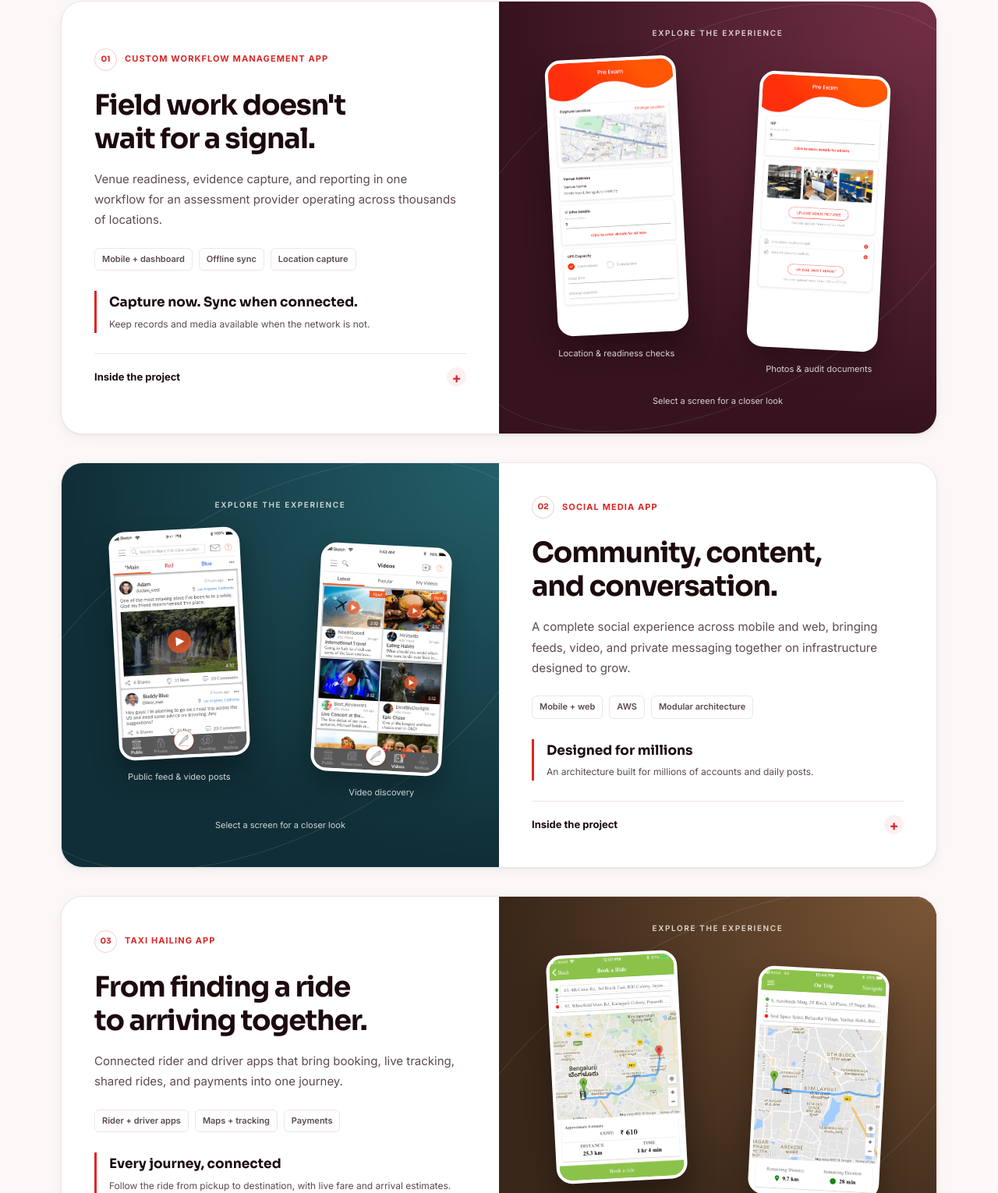
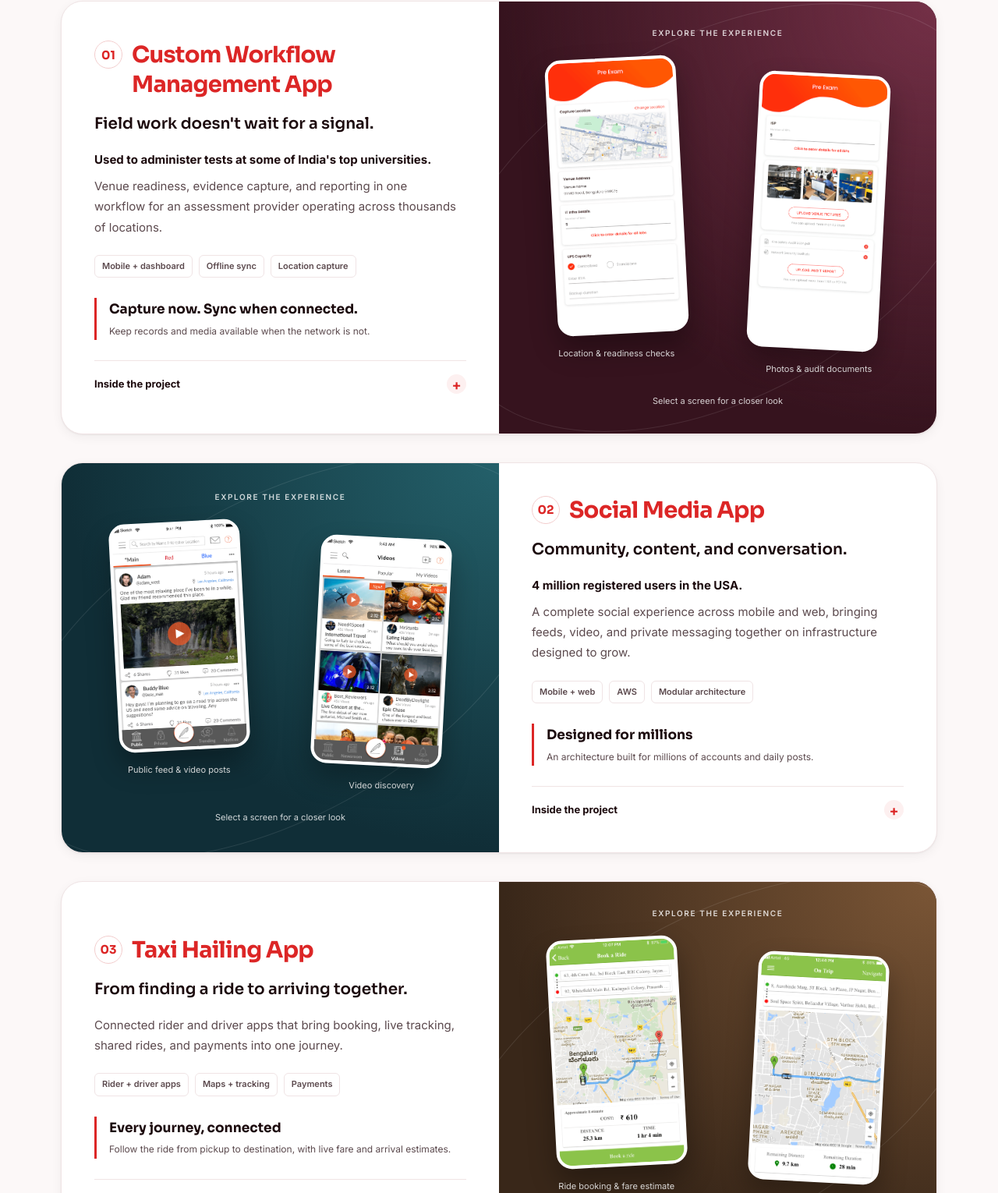
Before and after one commit to nandan-neualto/neualto-website-main, a website: page solutions.html in a window 1280 px wide. Shown: the part 944-2474 px from the top of the page at 78% size. Drawn offline with Linux system fonts and the light colour scheme.

Commit message:
Emphasize project titles and add university and USA usage details

```diff
--- a/assets/styles.css
+++ b/assets/styles.css
@@ -1147,10 +1147,12 @@ footer { background: var(--bg-soft); border-top: 1px solid var(--line); padding:
 .project-card--2 { --project-stage: #102e37; --project-glow: #24606a; }
 .project-card--3 { --project-stage: #392719; --project-glow: #7b5636; }
 .project-body { display: flex; flex-direction: column; justify-content: center; min-width: 0; padding: 42px; }
-.project-category { display: flex; align-items: center; gap: 10px; color: var(--red-text); font-size: 11px; font-weight: 700; letter-spacing: .1em; text-transform: uppercase; margin-bottom: 22px; }
-.project-number { display: grid; place-items: center; width: 29px; height: 29px; border: 1px solid var(--line-accent); border-radius: 50%; font-family: 'Sora', sans-serif; font-size: 10px; letter-spacing: 0; }
-.project-card h3 { font-size: clamp(27px, 2.9vw, 36px); line-height: 1.2; letter-spacing: -.03em; margin-bottom: 18px; }
+.project-category { display: flex; align-items: flex-start; gap: 12px; color: var(--red-text); font-size: clamp(24px, 2.3vw, 29px); font-weight: 700; line-height: 1.3; letter-spacing: -.025em; margin-bottom: 16px; }
+.project-category > span:last-child { min-width: 0; }
+.project-number { display: grid; place-items: center; flex: 0 0 36px; width: 36px; height: 36px; border: 1px solid var(--line-accent); border-radius: 50%; font-family: 'Sora', sans-serif; font-size: 15px; letter-spacing: 0; }
+.project-tagline { font-family: 'Sora', sans-serif; font-size: 20px; font-weight: 600; line-height: 1.5; color: var(--ink); margin-bottom: 18px; }
 .project-summary { color: var(--ink-soft); font-size: 15px; line-height: 1.75; }
+.project-summary strong { display: block; color: var(--ink); margin-bottom: 8px; }
 .project-stack { display: flex; flex-wrap: wrap; gap: 8px; list-style: none; margin: 22px 0; }
 .project-stack li { font-size: 11px; font-weight: 600; color: var(--ink-soft); border: 1px solid var(--line); border-radius: 6px; padding: 5px 9px; }
 .project-highlight { padding: 2px 0 2px 16px; border-left: 3px solid var(--red-text); margin: 4px 0 26px; }
@@ -1212,7 +1214,8 @@ html:has(.project-image-dialog[open]) { overflow: hidden; }
   .project-index a { padding: 10px 12px; font-size: 12px; }
   .project-index a svg { display: none; }
   .project-body { padding: 28px 24px; }
-  .project-card h3 { font-size: 27px; }
+  .project-category { font-size: 24px; }
+  .project-tagline { font-size: 18px; }
   .project-gallery { padding: 26px 20px; gap: 22px 16px; }
   .project-shot a { border-width: 3px; border-radius: 13px; }
   .project-shot:nth-of-type(2) { margin-top: 20px; }
--- a/solutions.html
+++ b/solutions.html
@@ -34,7 +34,7 @@
 <link rel="preconnect" href="https://fonts.googleapis.com">
 <link rel="preconnect" href="https://fonts.gstatic.com" crossorigin>
 <link href="https://fonts.googleapis.com/css2?family=Inter:wght@400;500;600;700;800&family=Sora:wght@600;700;800&display=swap" rel="stylesheet">
-<link rel="stylesheet" href="assets/styles.css?v=1c26a69e70">
+<link rel="stylesheet" href="assets/styles.css?v=6999c6cc44">
 <script type="application/ld+json">
 {
   "@context": "https://schema.org",
@@ -196,9 +196,9 @@
     <div class="project-grid">
       <article class="project-card project-card--1" id="field-operations" aria-labelledby="field-operations-title">
         <div class="project-body">
-          <div class="project-category"><span class="project-number">01</span>Custom Workflow Management App</div>
-          <h3 id="field-operations-title">Field work doesn't<br>wait for a signal.</h3>
-          <p class="project-summary">Venue readiness, evidence capture, and reporting in one workflow for an assessment provider operating across thousands of locations.</p>
+          <h3 class="project-category" id="field-operations-title"><span class="project-number">01</span><span>Custom Workflow Management App</span></h3>
+          <p class="project-tagline">Field work doesn't wait for a signal.</p>
+          <p class="project-summary"><strong>Used to administer tests at some of India's top universities.</strong> Venue readiness, evidence capture, and reporting in one workflow for an assessment provider operating across thousands of locations.</p>
           <ul class="project-stack" aria-label="Delivery scope">
             <li>Mobile + dashboard</li>
             <li>Offline sync</li>
@@ -240,9 +240,9 @@
       </article>
       <article class="project-card project-card--2" id="community-platform" aria-labelledby="community-platform-title">
         <div class="project-body">
-          <div class="project-category"><span class="project-number">02</span>Social Media App</div>
-          <h3 id="community-platform-title">Community, content,<br>and conversation.</h3>
-          <p class="project-summary">A complete social experience across mobile and web, bringing feeds, video, and private messaging together on infrastructure designed to grow.</p>
+          <h3 class="project-category" id="community-platform-title"><span class="project-number">02</span><span>Social Media App</span></h3>
+          <p class="project-tagline">Community, content, and conversation.</p>
+          <p class="project-summary"><strong>4 million registered users in the USA.</strong> A complete social experience across mobile and web, bringing feeds, video, and private messaging together on infrastructure designed to grow.</p>
           <ul class="project-stack" aria-label="Delivery scope">
             <li>Mobile + web</li>
             <li>AWS</li>
@@ -284,8 +284,8 @@
       </article>
       <article class="project-card project-card--3" id="taxi-hailing" aria-labelledby="taxi-hailing-title">
         <div class="project-body">
-          <div class="project-category"><span class="project-number">03</span>Taxi Hailing App</div>
-          <h3 id="taxi-hailing-title">From finding a ride<br>to arriving together.</h3>
+          <h3 class="project-category" id="taxi-hailing-title"><span class="project-number">03</span><span>Taxi Hailing App</span></h3>
+          <p class="project-tagline">From finding a ride to arriving together.</p>
           <p class="project-summary">Connected rider and driver apps that bring booking, live tracking, shared rides, and payments into one journey.</p>
           <ul class="project-stack" aria-label="Delivery scope">
             <li>Rider + driver apps</li>
```
Also changed, not shown: 404.html (+1 -1 lines), blog-reaching-new-heights.html (+1 -1 lines), blog.html (+1 -1 lines), careers.html (+1 -1 lines), deltamax.html (+1 -1 lines), docs/project-sources.md (+5 -0 lines), index.html (+1 -1 lines), optimax.html (+1 -1 lines), privacy.html (+1 -1 lines), services.html (+1 -1 lines).
